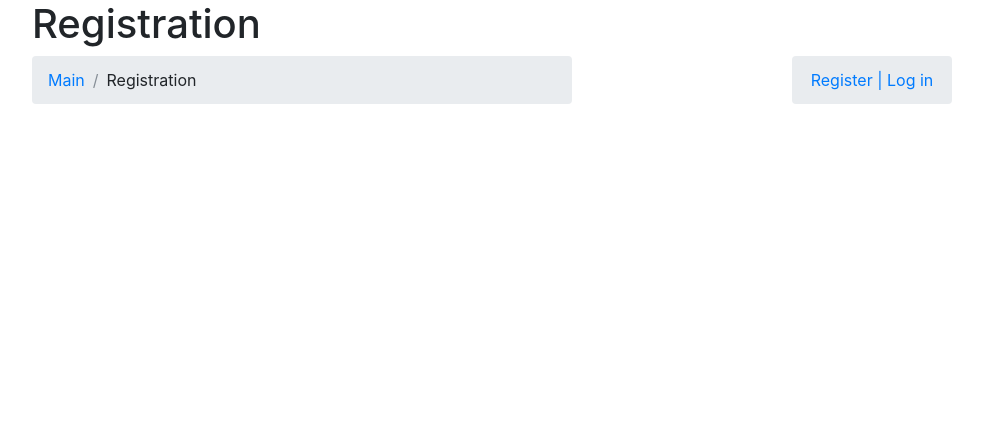
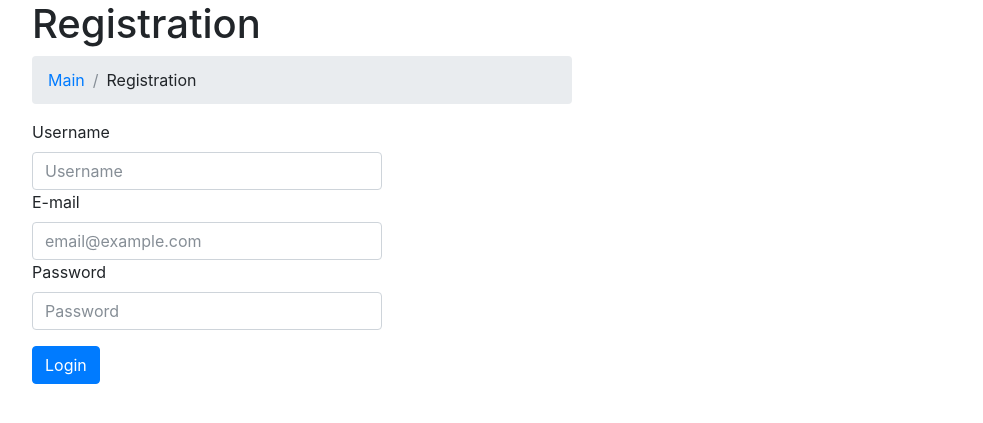
Before and after one commit to freakaton/animals-page, a Django app: page /register/ in a window 1280 px wide. Shown: the top 423 px of the page, without its empty margins (53-1036 px from the left). Run offline with Django 3.2, Linux system fonts and the light colour scheme; some libraries are stand-ins or nearby versions.

Commit message:
add auth basics

```diff
--- a/main/admin.py
+++ b/main/admin.py
@@ -9,3 +9,4 @@ class AnimalAdmin(admin.ModelAdmin):
     list_filter = ('type',)
 
 admin.site.register(Animal,AnimalAdmin)
+admin.site.register(Type)
--- a/main/static/css/style.css
+++ b/main/static/css/style.css
@@ -2,14 +2,19 @@
     margin-top: 20px;
 }
 
-.animal-image {
+.animal-card .animal-image {
     vertical-align: middle;
     position: relative;
     left: 50%;
     transform: translateX(-50%);
 }
 
-.about-type-image{
+.card-desc a {
+    color: inherit;
+    text-decoration: inherit;
+}
+
+.about-image{
     overflow:hidden;
 }
 
@@ -20,8 +25,10 @@
     vertical-align: top;
     border-radius: 5px;
 }
-.card-link a{
-    float: left;
+
+.card-desc {
+    text-align: center;
+    margin-bottom: 0;
 }
 
 .whoami {
--- /dev/null
+++ b/main/templates/main/User/register.html
@@ -0,0 +1,28 @@
+{% extends "main/base.html" %}
+{% block title %}Create new User{% endblock title %}
+{% block header %}Registration{% endblock header %}
+{% block login_bar %}{% endblock login_bar %}
+{% block nav-bar %}
+
+    <li class="breadcrumb-item active">
+        <a href="{% url 'main:homepage'%}">Main</a>
+    </li>
+    <li class="breadcrumb-item">Registration</li>
+
+{% endblock nav-bar %}
+{% block content %}
+<div class="col-sm-4">
+    <form method="post">
+        <div class="form-group">
+          {% csrf_token %}
+          <label for="username_id">Username</label>
+          <input class="form-control" type="text" name="username" id="username_id" placeholder="Username">
+          <label for="email">E-mail</label>
+          <input class="form-control" type="email"  name="email" id="email" placeholder="email@example.com">
+          <label for="password_id">Password</label>
+          <input name="password" type="password" class="form-control" id="password_id" placeholder="Password">
+        </div>
+        <button class="btn btn-primary" type="submit">Login</button>
+    </form>
+</div>
+{% endblock content %}
--- a/main/templates/main/base.html
+++ b/main/templates/main/base.html
@@ -27,11 +27,17 @@
         </ol>
     </div>
     <div class="col-sm-2"></div>
+    {% block login_bar %}
     <div class="col-sm-2">
         <div class="whoami">
-            <a href="{% url 'main:register' %}">Register </a>  <a href="#"> | Log in</a>
+            {% if user.is_authenticated %}
+                Welcome, {{ user }} <a href="{% url 'main:logout' %}">logout</a>
+            {% else %}
+                <a href="{% url 'main:register' %}">Sign up </a>  <a href="{% url 'main:login' %}"> | Sign in</a>
+            {% endif %}
         </div>
     </div>
+    {% endblock login_bar %}
 </div>
 <div class="row">
 
--- a/main/templates/main/main_page.html
+++ b/main/templates/main/main_page.html
@@ -30,7 +30,7 @@
                 <div class="col-sm-8">
                     {{type.name|capfirst}}<br></a>
                     <div class="description">
-                        <span class="text-muted ">{{type.description}}</span>
+                        <span class="text-muted">{{type.description_short}}</span>
                     </div>
                 </div>
             </td>
--- a/main/templates/main/register.html
+++ /dev/null
@@ -1,12 +0,0 @@
-{% extends "main/base.html" %}
-{% block title %}Create new User{% endblock title %}
-{% block header %}Registration{% endblock header %}
-
-{% block nav-bar %}
-
-    <li class="breadcrumb-item active">
-        <a href="{% url 'main:homepage'%}">Main</a>
-    </li>
-    <li class="breadcrumb-item">Registration</li>
-
-{% endblock nav-bar %}
--- a/main/urls.py
+++ b/main/urls.py
@@ -1,9 +1,12 @@
 from django.conf.urls import url
 from . import views
+
 app_name = 'main'
 urlpatterns = [
     url(r'^$',views.homepage,name='homepage'),
     url(r'^types/(?P<animal_type>\w+)/$',views.about_type,name='about_type'),
     url(r'^animal/(?P<animal_name>[\w,\s]+)/$',views.about_animal,name='about_animal'),
-    url(r'^register/',views.user_reg,name='register'),
+    url(r'^register/$',views.register,name='register'),
+    url(r'^login/$',views.login, name='login'),
+    url(r'^logout/$', views.logout, name='logout'),
 ]
--- a/main/views.py
+++ b/main/views.py
@@ -1,7 +1,7 @@
-from django.shortcuts import render
+from django.shortcuts import render, redirect
 from django.http import HttpResponse
+from django.contrib import auth
 from .models import Animal, Type
-
 
 # Create your views here.
 def last_animals():
@@ -12,12 +12,14 @@ def last_animals():
 
 def homepage(request):
     animal_types = []
+    user = request.user
     for type in Type.objects.all():
         type.latest_update = type.animal_set.order_by('-pub_date')[0].pub_date
         animal_types.append(type)
     return render(request, 'main/main_page.html', {
                                             'types':animal_types,
                                             'last_animals':last_animals(),
+                                            'user': user,
                                             })
 
 def about_type(request,animal_type):
@@ -34,5 +36,24 @@ def about_animal(request,animal_name):
                                                 'last_animals': last_animals(),
                                                     })
 
-def user_reg(request):
-    return render(request,'main/register.html')
+def register(request):
+    return render(request,'main/User/register.html')
+
+def login(request):
+    if request.method == 'POST':
+        username = request.POST['username']
+        password = request.POST['password']
+        user = auth.authenticate(username=username, password=password)
+        if user is not None:
+            if user.is_active:
+                auth.login(request, user)
+                return redirect('/')
+        else:
+            pass
+    else:
+        pass
+    return render(request,'main/User/login.html')
+
+def logout(request):
+    auth.logout(request)
+    return redirect('/')
```
Also changed, not shown: animals/settings.py (+6 -2 lines), main/models.py (+6 -5 lines), main/templates/main/User/login.html (added, +27 -0 lines), main/templates/main/about_animal.html (+15 -1 lines), main/templates/main/about_type.html (+9 -7 lines), 1 other file.
